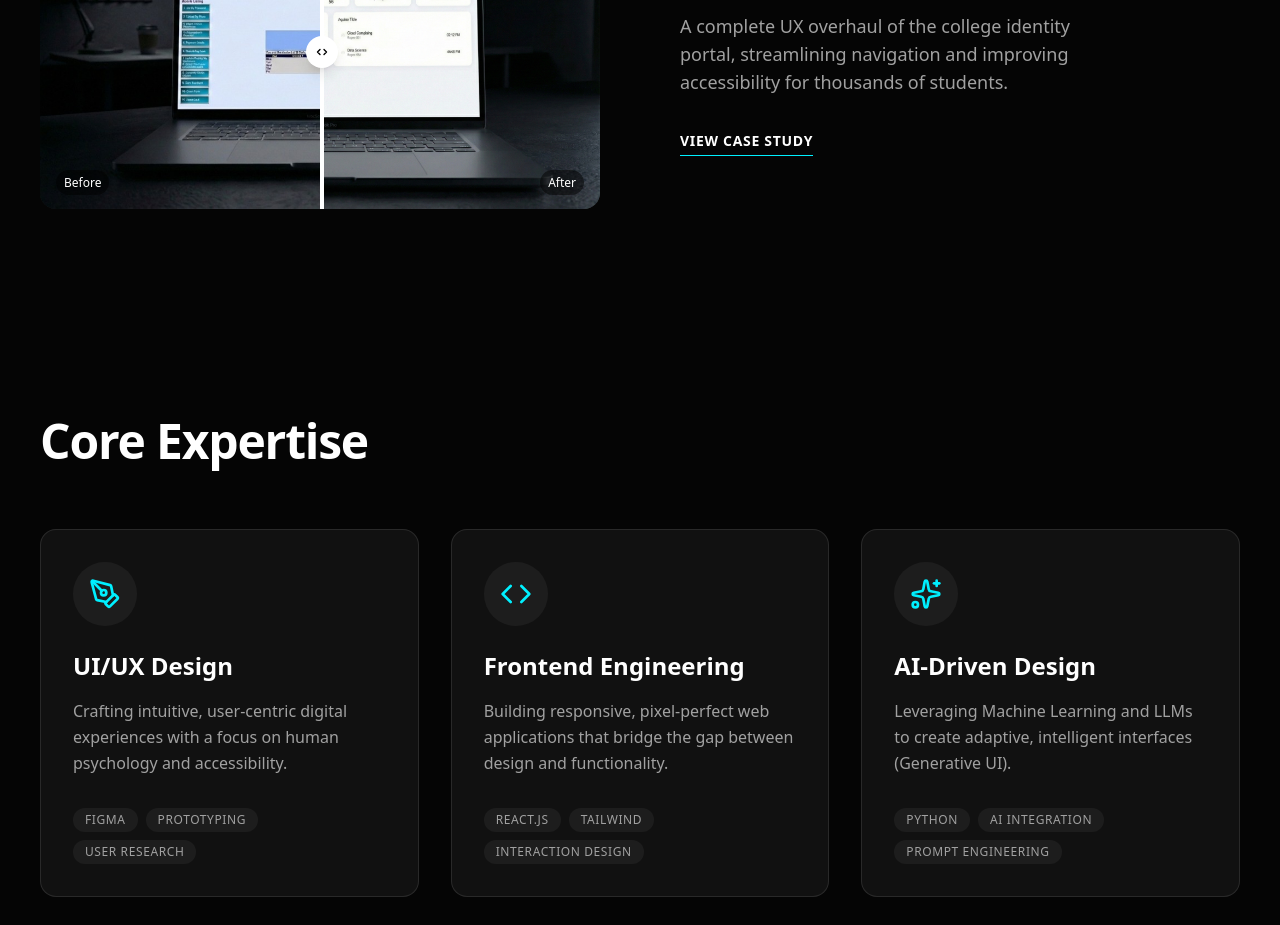
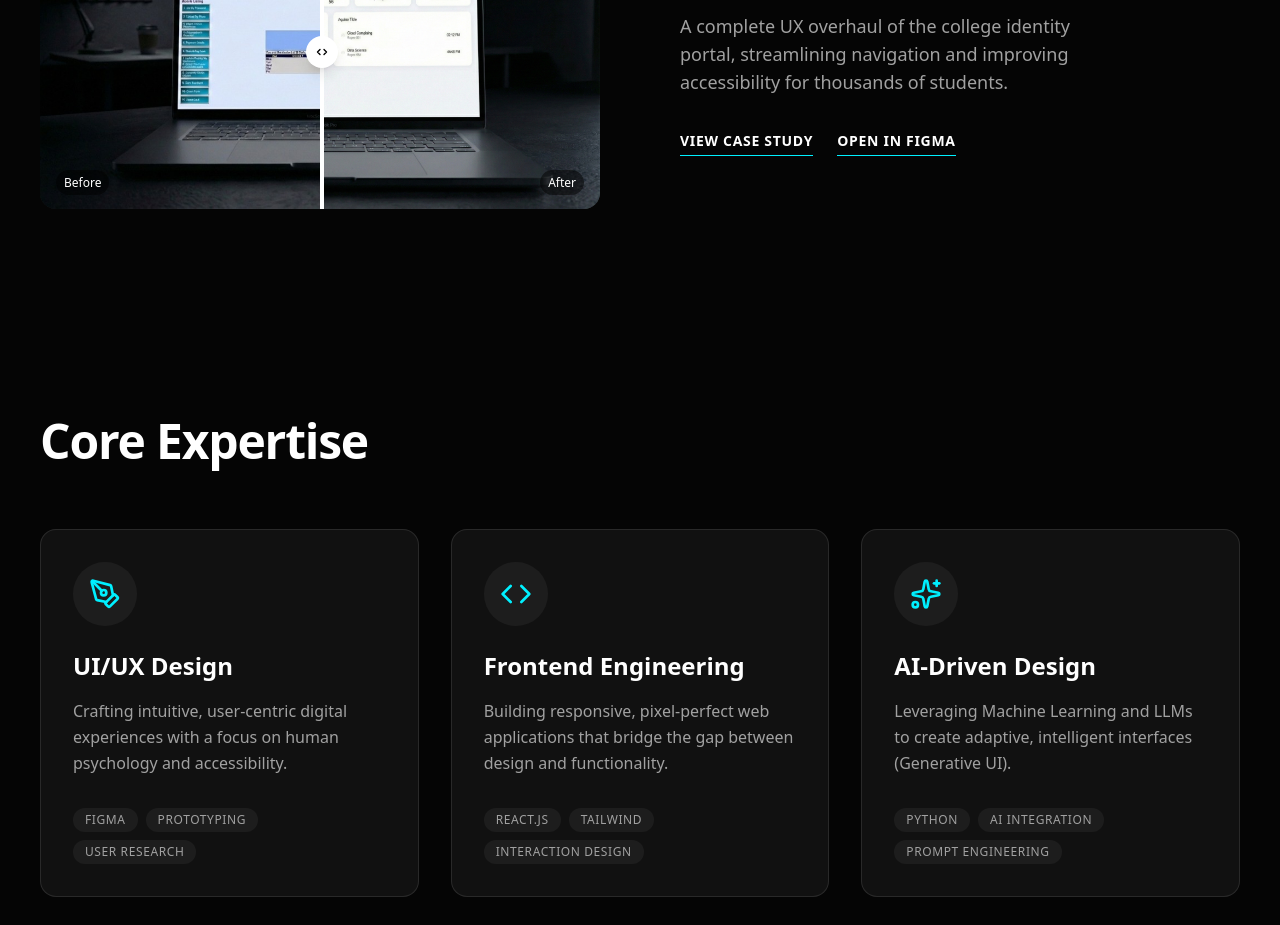
Before and after one commit to susovonandremi/remi.portfolio, a Next.js app: page / in a window 1280 px wide. Shown: the part 2280-3205 px from the top of the page. Built offline with nearby package versions, Linux system fonts and the light colour scheme.

Commit message:
Add Open in Figma button to Student Portal

```diff
--- a/components/Projects.tsx
+++ b/components/Projects.tsx
@@ -111,11 +111,22 @@ export default function Projects() {
                         <p className="text-neutral-400 text-lg mb-8 max-w-md">
                             A complete UX overhaul of the college identity portal, streamlining navigation and improving accessibility for thousands of students.
                         </p>
-                        <Link href="/projects/student-portal">
-                            <button className="text-sm font-bold uppercase tracking-wider border-b border-[#00f0ff] pb-1 hover:text-[#00f0ff] transition-colors">
-                                View Case Study
-                            </button>
-                        </Link>
+                        <div className="flex gap-6">
+                            <Link href="/projects/student-portal">
+                                <button className="text-sm font-bold uppercase tracking-wider border-b border-[#00f0ff] pb-1 hover:text-[#00f0ff] transition-colors">
+                                    View Case Study
+                                </button>
+                            </Link>
+                            <a
+                                href="https://www.figma.com/design/NmXpfAg1ompr7mj1e2C1Sn/STUDENT-PORTAL-MOBILE?node-id=31-250&t=xm6681PKtbIiVwgG-1"
+                                target="_blank"
+                                rel="noopener noreferrer"
+                            >
+                                <button className="text-sm font-bold uppercase tracking-wider border-b border-[#00f0ff] pb-1 hover:text-[#00f0ff] transition-colors">
+                                    Open in Figma
+                                </button>
+                            </a>
+                        </div>
                     </div>
                 </motion.div>
 
```
